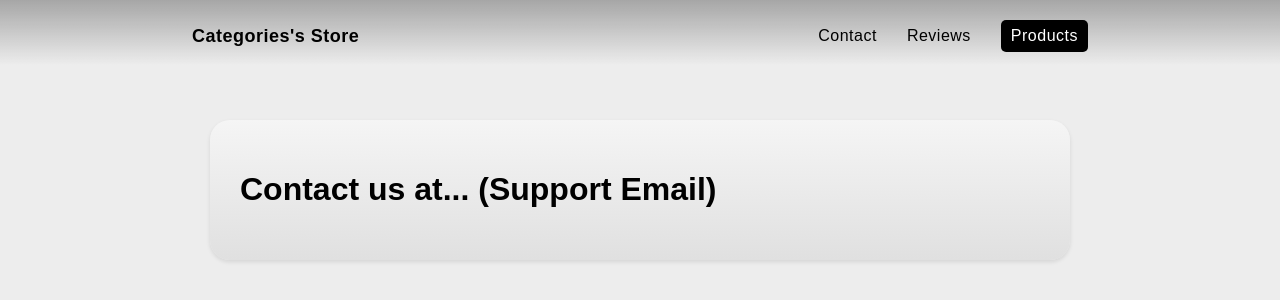
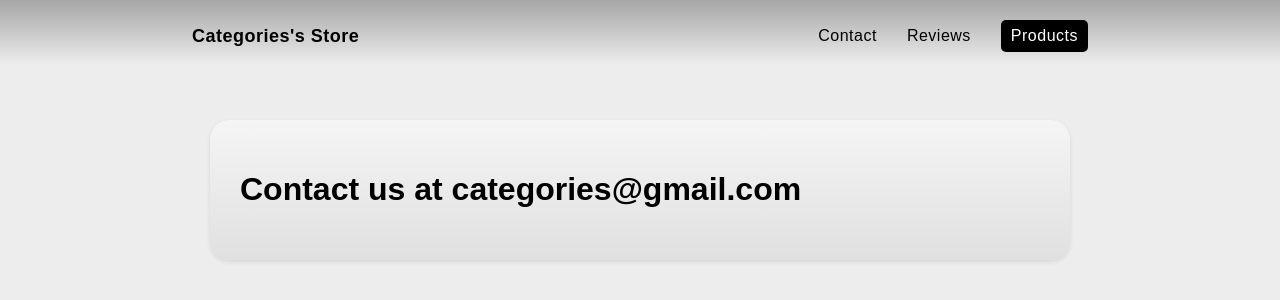
Before and after one commit to PiyushM8/MarkComFrontend, a React (Create React App) app: page /categories/contact in a window 1280 px wide. Shown: the top 300 px of the page. Built offline with nearby package versions, Linux system fonts and the light colour scheme.

Commit message:
contact form update

```diff
--- a/src/component/storefront/queries/contactForm.jsx
+++ b/src/component/storefront/queries/contactForm.jsx
@@ -1,12 +1,21 @@
-import "./contact.css"
+import { useLocation } from "react-router-dom";
+import "./contact.css"; // Import the CSS file for styling
 
-function ContactForm()
-{
-    return (
-        <div className="store-contact-page-container">
-            <h1>Contact us at... (Support Email)</h1>
-        </div>
-    )
+const GetStoreNameFromURL = () => {
+  const location = useLocation();
+  const urlParts = location.pathname.split("/");
+  return urlParts.length > 1 ? urlParts[1] : ""; // Return the second part of the URL path if it exists, otherwise return an empty string
+};
+
+function ContactForm() {
+  const storeName = GetStoreNameFromURL();
+  const supportEmail = `${storeName}@gmail.com`;
+
+  return (
+    <div className="store-contact-page-container">
+      <h1>Contact us at {supportEmail}</h1>
+    </div>
+  );
 }
 
-export default ContactForm
+export default ContactForm;
```
